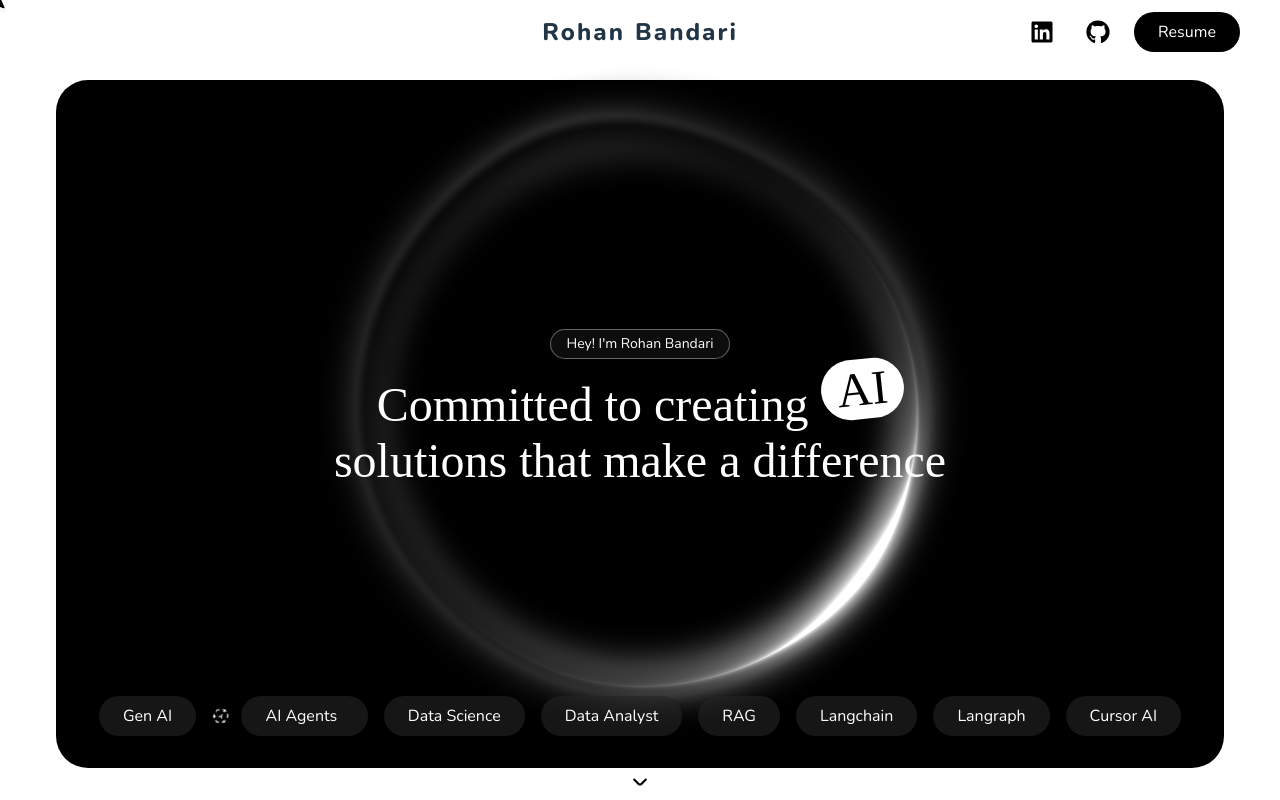
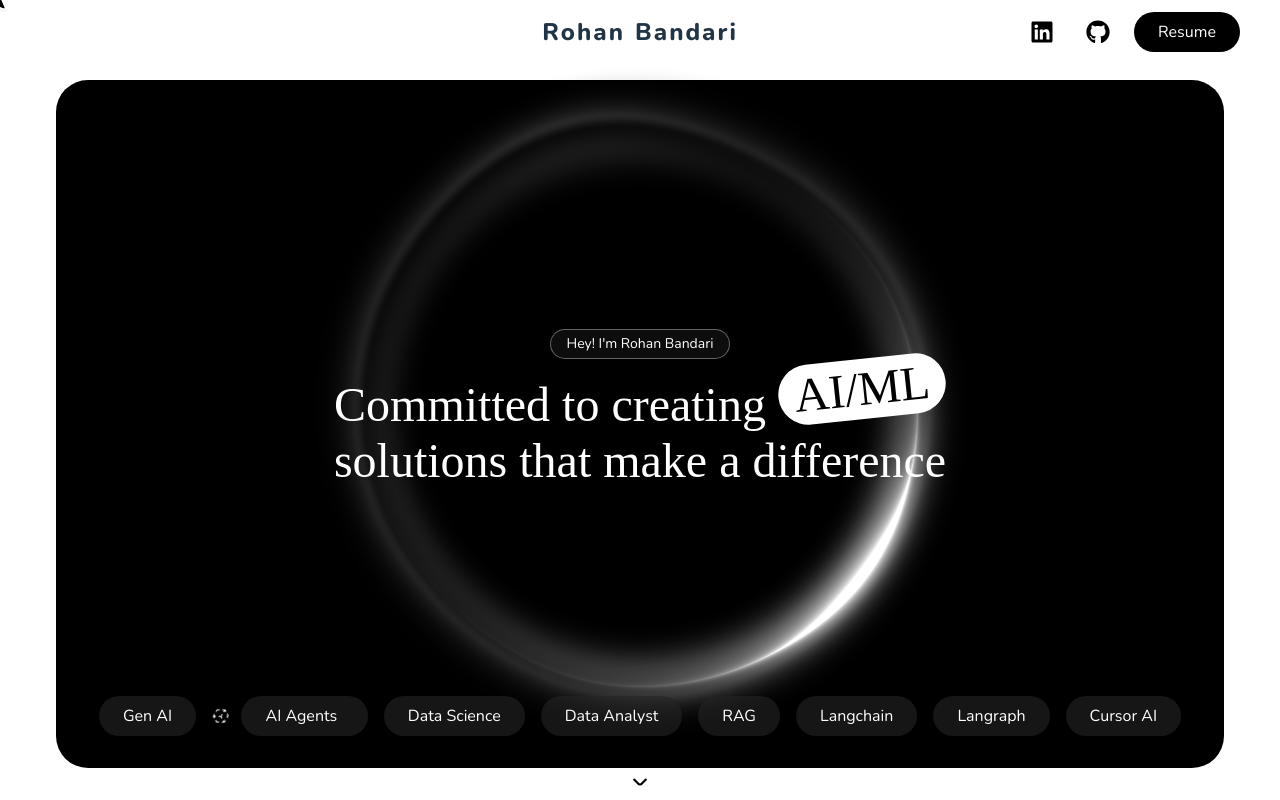
Before and after one commit to tc-consultancy/rohanbandari, a React (Vite) app: page / in a window 1280 px wide. Shown: the top 800 px of the page. Built offline with nearby package versions, Linux system fonts and the light colour scheme; a web font is replaced by a local one.

Commit message:
fix: ai to ai/ml

```diff
--- a/src/pages/hero.tsx
+++ b/src/pages/hero.tsx
@@ -84,7 +84,7 @@ export default function Hero() {
                     <h3 className="border border-neutral-400/60 text-white text-sm text-center bg-white/5 w-fit mx-auto px-4 py-1 mb-4 rounded-full">Hey! I'm Rohan Bandari</h3>
                     <h3 className="text-white text-center text-[24px] md:text-[48px] md:leading-13  max-w-[880px] font-bitcount relative">
                         {/* <img src={particle01} alt="particle" className="h-24 w-24 absolute -left-16 -top-24 animate-pulse" /> */}
-                        Committed to creating <p className="text-black w-fit inline-block -rotate-6 mr-1 md:mr-0 md:-translate-y-4 bg-white px-4 md:py-1 rounded-full">AI </p> <br/>solutions that make a difference</h3>
+                        Committed to creating <p className="text-black w-fit inline-block -rotate-6 mr-1 md:mr-0 md:-translate-y-4 bg-white px-4 md:py-1 rounded-full">AI/ML </p> <br/>solutions that make a difference</h3>
                 </div>
                 <section className=" w-fit   mx-auto  absolute bottom-8  right-1/2 translate-x-1/2  ">
 
```
